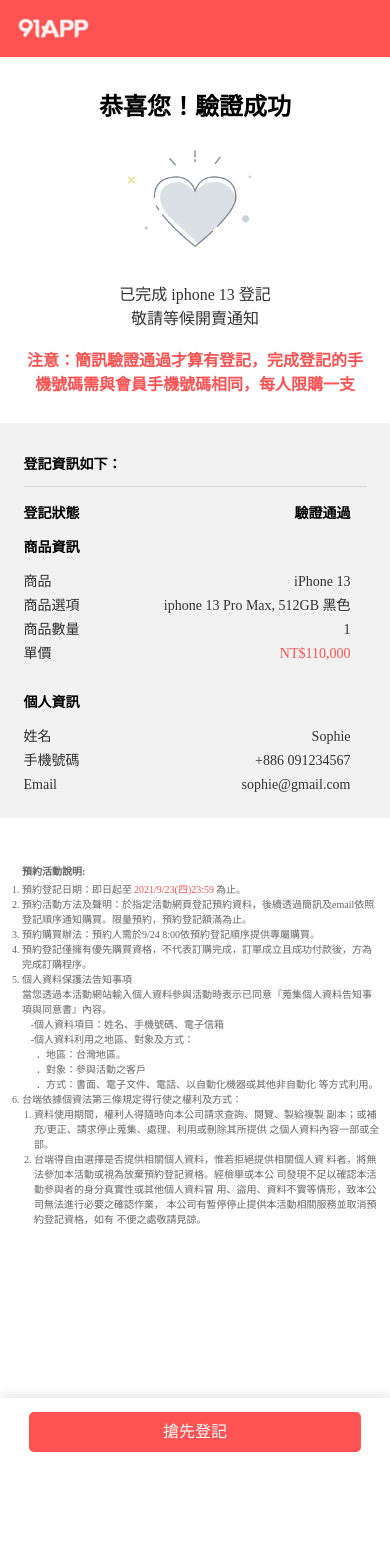
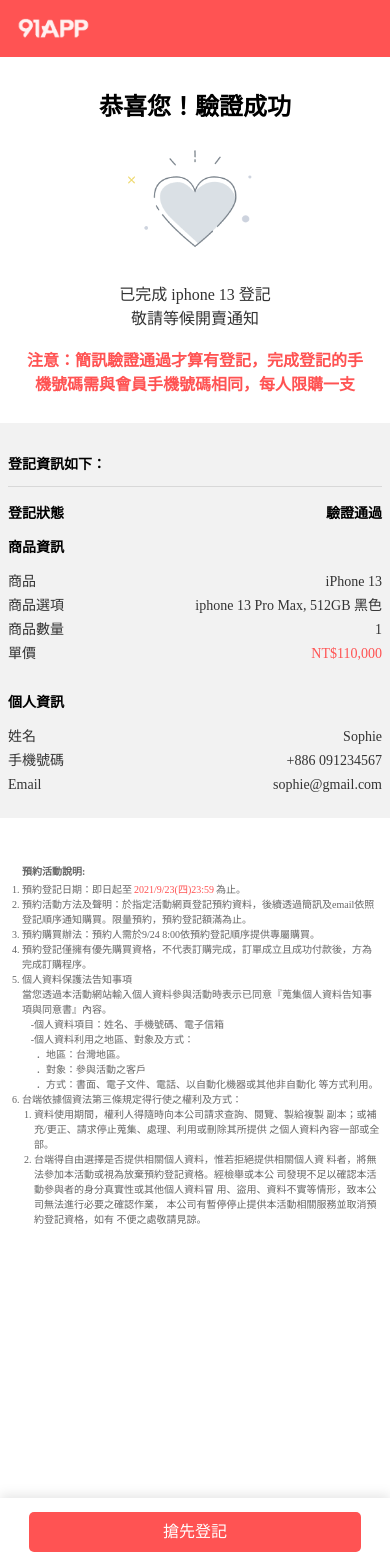
Before and after one commit to LinHeMa/91-APP-final-project, a React (Create React App) app in the folder co-work-project/: page /reservation/successpage in a window 390 px wide. Before the commit the page ends 1466 px from the top, so only its background shows below. Built offline with nearby package versions, Linux system fonts and the light colour scheme.

Commit message:
add_padding

```diff
--- a/co-work-project/src/pages/reservation/SuccessPage.tsx
+++ b/co-work-project/src/pages/reservation/SuccessPage.tsx
@@ -18,10 +18,10 @@ const SuccessPage = () => {
       </span>
       <div className="w-full md:bg-[#f2f2f2] ">
         <div className="h-[395px] bg-[#f2f2f2] pt-[30px]  w-full  md:h-[690px]">
-          <div className="w-[343px] h-[348px] mx-auto md:w-auto md:max-w-[850px] md:px-[15px] leading-24 md:leading-48 text-[14px] md:text-[24px]">
+          <div className="w-full h-[348px] mx-auto md:w-auto md:max-w-[850px] md:px-[15px] leading-24 md:leading-48 text-[14px] md:text-[24px] px-2">
             <span className="font-bold w-[98px] h-[20px] ">登記資訊如下：</span>
             <div className="border-b-[1px] border-b-[#D8D8D8] mt-[9px]"></div>
-            <div className="w-[327px] h-[304px] mt-[15px]  md:w-full">
+            <div className=" h-[304px] mt-[15px]  w-full">
               <div className="flex justify-between leading-6">
                 <span className="font-bold ">登記狀態</span>
                 <span className="font-bold ">驗證通過</span>
@@ -65,7 +65,9 @@ const SuccessPage = () => {
             </div>
           </div>
         </div>
-        <ReserveText />
+        <div className="mb-[100px]">
+          <ReserveText />
+        </div>
       </div>
     </div>
   );
```
